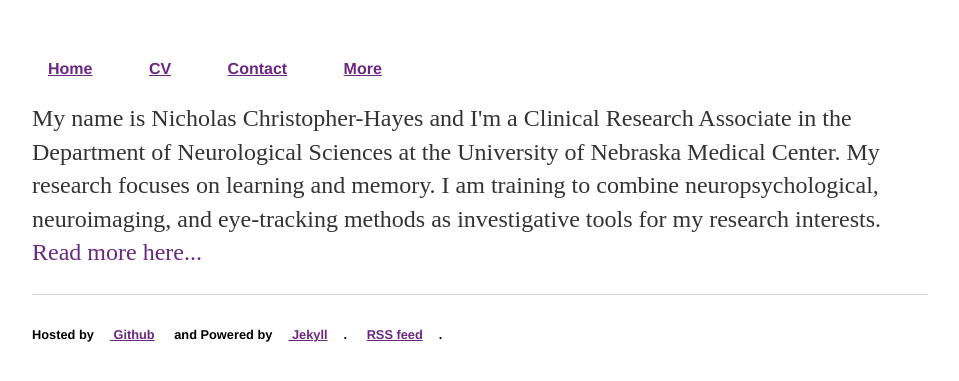
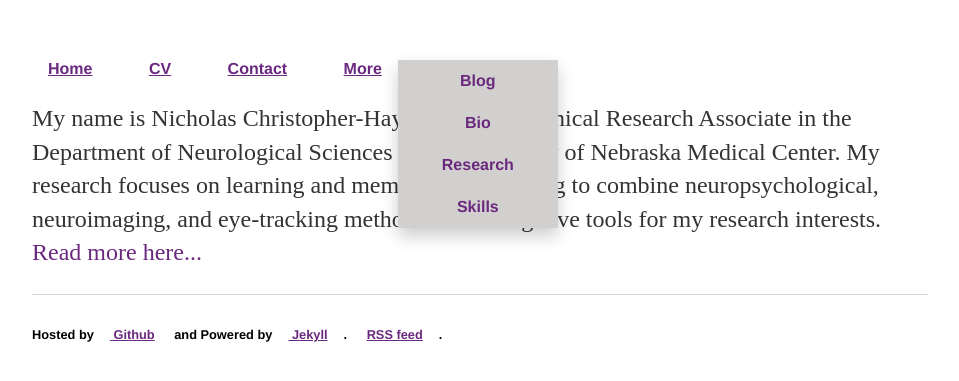
Before and after one commit to nichrishayes/nichrishayes.github.io, a Jekyll site: the page built from index.html, in a window 1280 px wide. Shown: the top 381 px of the page, without its empty margins (160-1119 px from the left). Built offline with Jekyll 4.4.1, drawn with Linux system fonts in a browser that asks for light colours.

Commit message:
Update main.css

```diff
--- a/css/main.css
+++ b/css/main.css
@@ -42,9 +42,9 @@ li.dropdown {
 }
 
 .dropdown-content {
-    display: none;
+    display: inline;
     position: absolute;
-    background-color: none;
+    background-color: #D1D0CE;
     min-width: 160px;
     box-shadow: 0px 8px 16px 0px rgba(0,0,0,0.2);
     z-index: 1;
@@ -58,7 +58,7 @@ li.dropdown {
     text-align: center;
 }
 
-.dropdown-content a:hover {background-color: #D1D0CE}
+.dropdown-content a:hover {background-color: #B6B6B4}
 
 .show {display: inline;}
 
```
